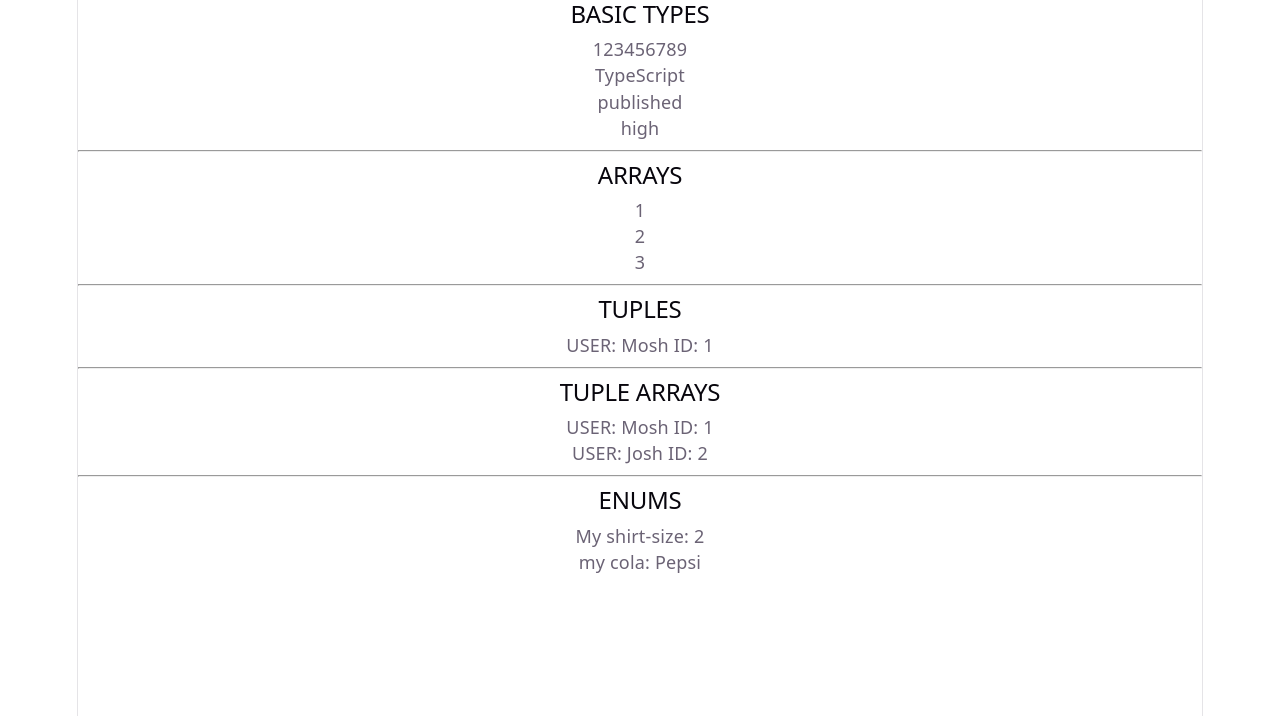
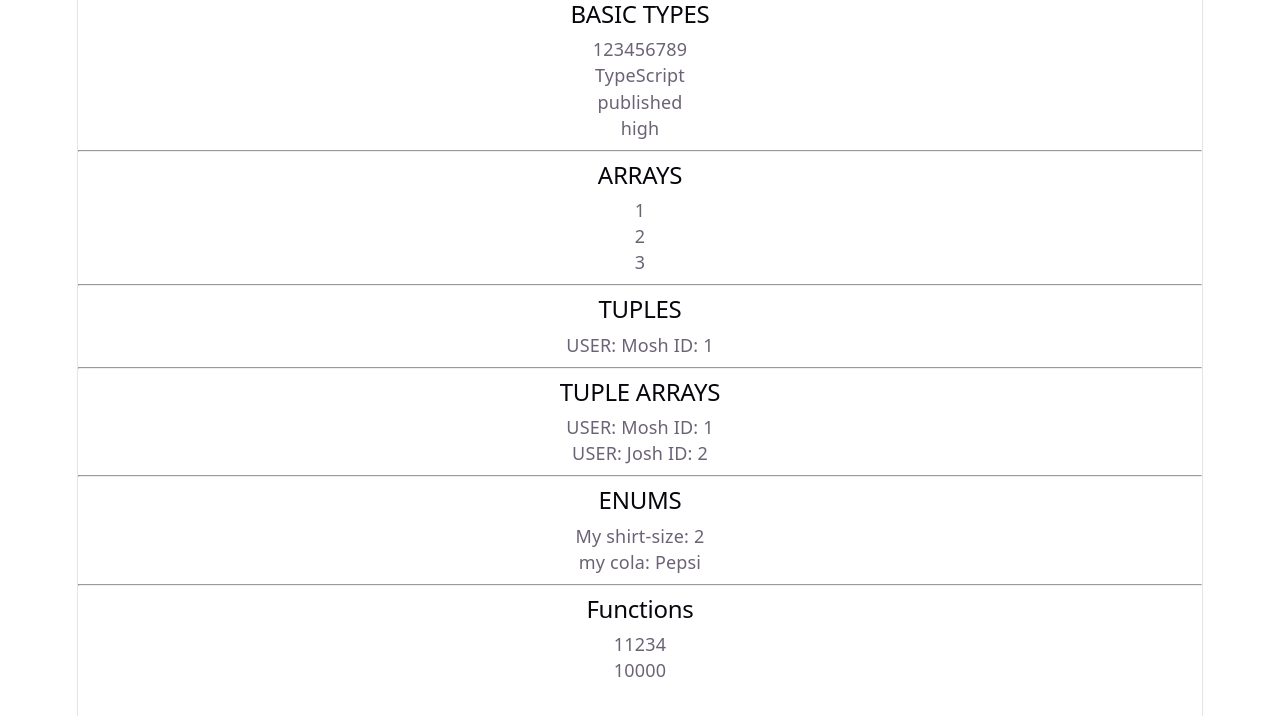
Before and after one commit to joshua-levan/typeScript-Lessons, a React (Vite) app: page / in a window 1280 px wide. Shown: the top 716 px of the page. Built offline with nearby package versions, Linux system fonts and the light colour scheme.

Commit message:
functions

```diff
--- a/src/assets/ts-practice/TSPracticeVideo.tsx
+++ b/src/assets/ts-practice/TSPracticeVideo.tsx
@@ -22,6 +22,12 @@ let mySize: Size = Size.Medium
 enum Cola {PEPSI = 'Pepsi', COKE = 'COKE', RC_COLA = 'RC Cola'}
 let myCola: Cola = Cola.PEPSI
 
+//functions
+const logName = (name: string): void => console.log(name)
+logName(user[1])
+
+const addNum = (num1: number, num2?: number): number => num2 ? num1 + num2 : num1
+
 const TSPracticeVideo = () => {
   return (
     <div>
@@ -44,6 +50,10 @@ const TSPracticeVideo = () => {
         <hr /><h2>ENUMS</h2>
         <p>My shirt-size: {mySize}</p>
         <p>my cola: {myCola}</p>
+
+        <hr /><h2>Functions</h2>
+        <p>{addNum(10_000,1_234)}</p>
+        <p>{addNum(10_000)}</p>
     </div>
   )
 }
```
